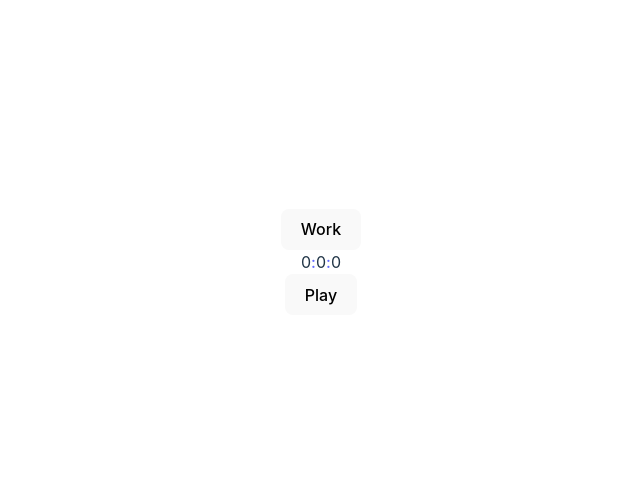
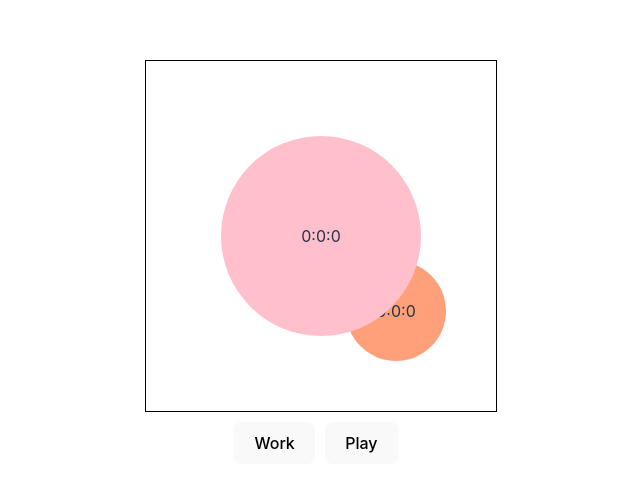
Before and after one commit to lyx-jay/time-clock, a Vue app: page / in a window 1280 px wide. Shown: the part 138-630 px from the top of the page, without its empty margins (319-959 px from the left). Built offline with nearby package versions, Linux system fonts and the light colour scheme.

Commit message:
feat: animation

```diff
--- a/src/components/HelloWorld.vue
+++ b/src/components/HelloWorld.vue
@@ -1,63 +1,128 @@
 <script setup lang="ts">
 import { computed, onMounted, Ref, ref } from 'vue'
+import Time from './Time.vue'
+
+const isActive = ref(true)
+let timer: Ref<number> = ref(0)
+let bonus_timer: Ref<number> = ref(0)
 
 const h = ref(0)
 const m = ref(0)
 const s = ref(0)
 
-let timer: Ref<number> = ref(0)
-const hour = computed(() => {
-  return h.value
-})
-const minute = computed(() => {
-  return m.value
-})
-const second = computed(() => {
-  return s.value
-})
+const hour = computed(() => h.value.toString())
+const minute = computed(() => m.value)
+const second = computed(() => s.value.toString())
 
 
+const bonus_h = ref(0)
+const bonus_m = ref(0)
+const bonus_s = ref(0)
+
+const bonus_hour = computed(() => bonus_h.value.toString())
+const bonus_minute = computed(() => bonus_m.value)
+const bonus_second = computed(() => bonus_s.value.toString())
+
+
+// 计算时间
+const computedTime = (hour: Ref<number>, minute: Ref<number>, second: Ref<number>) => {
+  second.value += 1
+  if (second.value >= 60) {
+    minute.value += 1
+    second.value = 0
+  }
+  if (minute.value >= 60) {
+    hour.value += 1
+    minute.value = 0
+  }
+}
+
+const resetTime = (hour: Ref<number>, minute: Ref<number>, second: Ref<number>, timer: Ref<number>) => {
+  hour.value = 0
+  minute.value = 0
+  second.value = 0
+  clearInterval(timer.value)
+}
 
 const startWork = () => {
+  isActive.value = true
+  // 暂停bonus的消耗
+  clearInterval(bonus_timer.value)
+  // 避免重复创建timer
+  if (timer.value) return
   timer.value = setInterval(() => {
-    console.log(1)
-    s.value += 1
-    if (s.value >= 6) {
-      m.value += 1
-      s.value = 0
-    }
-    if (m.value >= 6) {
-      h.value += 1
-      m.value = 0
-    }
+    computedTime(h, m, s)
   }, 1000);
 }
 
 const startPlay = () => {
-  clearInterval(timer.value)
+  isActive.value = false
+  resetTime(h, m, s, timer)
 }
+
 
 
 </script>
 
 <template>
-  <button @click="startWork">Work</button>
   <div class="clock-wrapper">
-    <div class="time" id="time">
-      <span class="hour">{{ hour }}</span>
-      <a class="split">:</a>
-      <span class="minitus">{{ minute }}</span>
-      <a class="split">:</a>
-      <span class="seconds">{{ second }}</span>
+    <div :class="{ actived: isActive }" class="time">
+      <Time :hour="hour" :minute="minute" :second="second" />
+    </div>
+    <div :class="{ actived: !isActive }" class="time">
+      <!-- 这里传的应该是累积的奖励时间 -->
+      <Time :hour="bonus_hour" :minute="bonus_minute" :second="bonus_second" />
     </div>
   </div>
-  <button @click="startPlay">Play</button>
+  <button class="btn" @click="startWork">Work</button>
+  <button class="btn" @click="startPlay">Play</button>
 </template>
 
 <style scoped>
 .clock-wrapper {
+  position: relative;
   display: flex;
   align-items: center;
   justify-content: center;
+  width: 350px;
+  height: 350px;
+  border: 1px solid black;
+}
+
+
+.actived.time {
+  /* display: flex;
+  justify-content: center;
+  align-items: center; */
+  position: absolute;
+  width: 200px;
+  height: 200px;
+  left: 50%;
+  margin-left: -100px;
+  top: 50%;
+  margin-top: -100px;
+  border-radius: 50%;
+  background-color: pink;
+  transition: all 0.8s ease-in-out;
+  z-index: 2;
+}
+
+.time {
+  position: absolute;
+  display: flex;
+  justify-content: center;
+  width: 100px;
+  height: 100px;
+  border-radius: 50%;
+  right: 50px;
+  bottom: 50px;
+  background-color: lightsalmon;
+  transition: all ease-in-out .8s;
+  z-index: 1;
+}
+
+.btn {
+  margin-top: 10px;
+  margin-right: 10px;
 }
 </style>
--- /dev/null
+++ b/src/components/Time.vue
@@ -0,0 +1,24 @@
+<script setup lang="ts">
+const props = defineProps<{
+  hour: string
+  minute: number
+  second: string
+}>()
+
+</script>
+
+<template>
+  <div class="time-clock">
+    <div class="h">{{ hour }}:</div>
+    <div class="m">{{ minute }}:</div>
+    <div class="s">{{ second }}</div>
+  </div>
+</template>
+
+<style scoped>
+.time-clock {
+  display: flex;
+  align-items: center;
+  justify-content: center;
+}
+</style>
```
